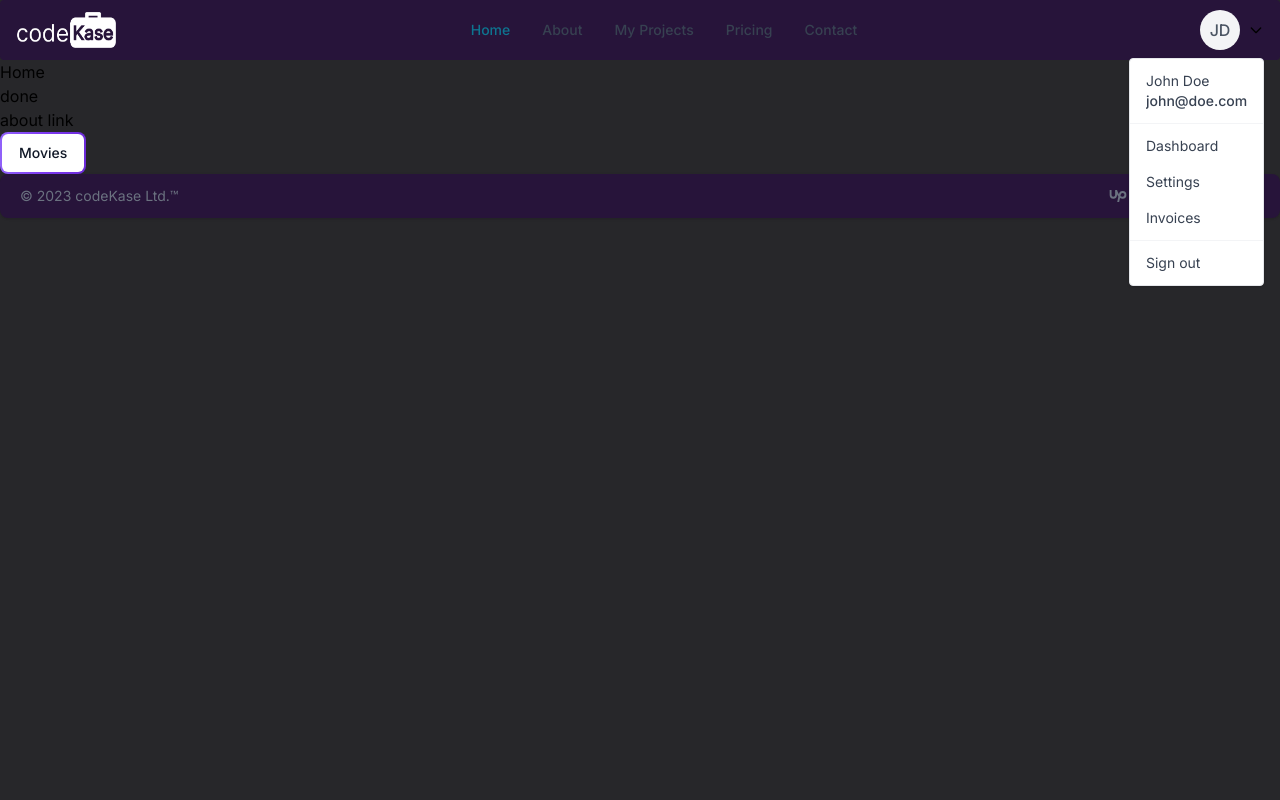
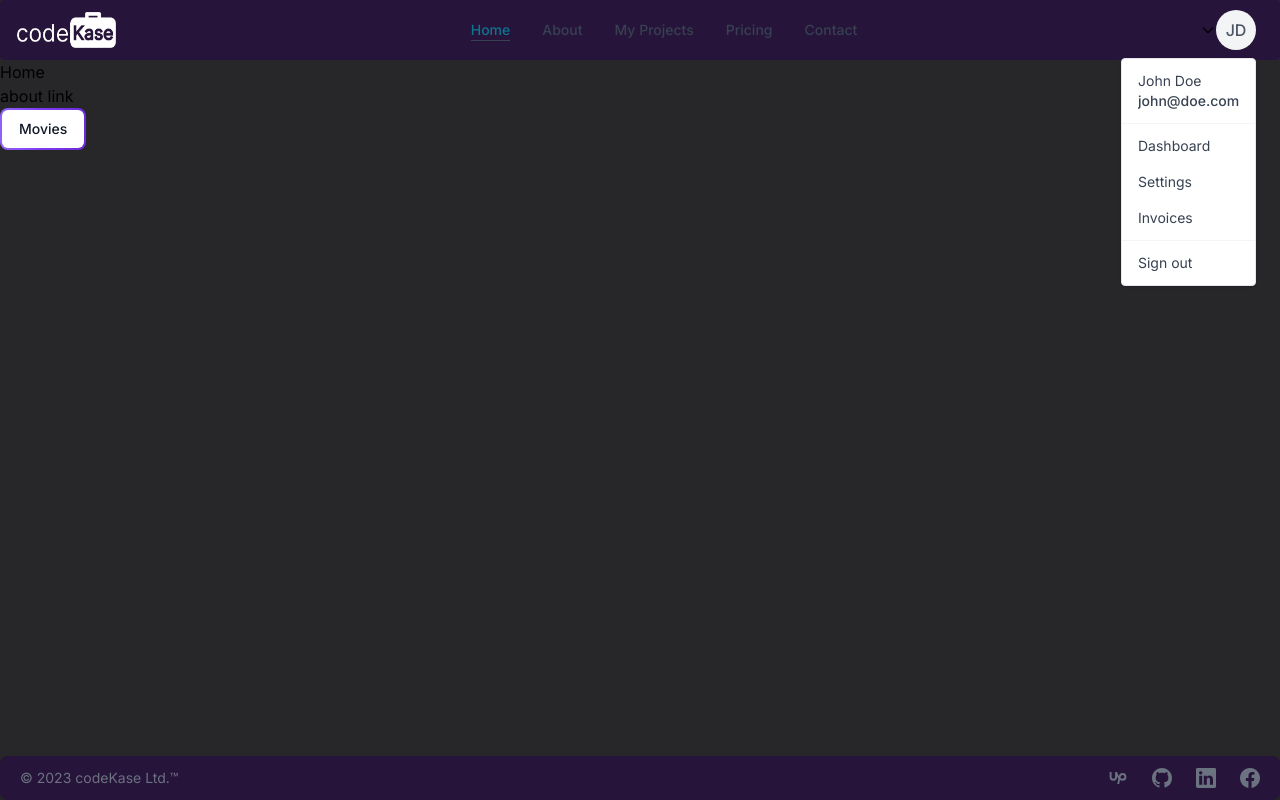
Before and after one commit to CaseySMiller/freelance-portfolio, a Next.js app: page / in a window 1280 px wide. Both pictures are taken after a click on the button "JD". Built offline with nearby package versions, Linux system fonts and the light colour scheme.

Commit message:
fixed styling on nav and moved custom theme to lib and root layout

```diff
--- a/src/app/components/Navbar/page.tsx
+++ b/src/app/components/Navbar/page.tsx
@@ -1,13 +1,12 @@
-'use client';
+"use client";
 
-import { useState, useEffect } from 'react';
-import Image from 'next/image'
-import Link from 'next/link';
-import { usePathname } from 'next/navigation'
+import { useState, useEffect } from "react";
+import Image from "next/image";
+import Link from "next/link";
+import { usePathname } from "next/navigation";
 
-import { Navbar, Dropdown, Avatar, DarkThemeToggle, Flowbite } from 'flowbite-react';
-import logo from '../../../../public/assets/images/logo/Full_Logo_Light_Small.png'
-
+import { Navbar, Dropdown, Avatar, } from "flowbite-react";
+import logo from "../../../../public/assets/images/logo/Full_Logo_Light_Small.png";
 
 interface User {
   isLoggedIn: boolean;
@@ -17,14 +16,13 @@ interface User {
   initials: string;
 }
 
-
 export default function CustomNav() {
   const [user, setUser] = useState<User>({
     isLoggedIn: false,
     firstName: "",
     lastName: "",
     email: "",
-    initials: ""
+    initials: "",
   });
   const pathname = usePathname();
 
@@ -35,15 +33,12 @@ export default function CustomNav() {
       lastName: "Doe",
       initials: "JD",
       email: "john@doe.com",
-    }
+    };
     setUser(userdata);
   }, []);
 
-
-
   return (
-    <Flowbite>
-      <Navbar fluid rounded className='!bg-brand-purple'>
+    <Navbar fluid rounded className="!bg-brand-purple">
       <Navbar.Brand as={Link} href="/">
         <Image
           src={logo}
@@ -54,11 +49,56 @@ export default function CustomNav() {
           className="mr-3 h-9"
         />
       </Navbar.Brand>
+      <div className="flex md:order-1">
+        <Dropdown
+          arrowIcon={true}
+          inline
+          label={
+            user.isLoggedIn ? (
+              <Avatar placeholderInitials={user.initials} rounded />
+            ) : (
+              <Avatar rounded />
+            )
+          }
+        >
+          <Dropdown.Header>
+            <span className="block text-sm">
+              {user.isLoggedIn
+                ? `${user.firstName} ${user.lastName}`
+                : "Hello Guest"}
+            </span>
+            <span className="block truncate text-sm font-medium">
+              {user.isLoggedIn ? user.email : ""}
+            </span>
+          </Dropdown.Header>
+          <Dropdown.Item
+            href="/"
+            disabled={user.isLoggedIn ? false : true}
+            className={!user.isLoggedIn ? "disabled-dropdown" : ""}
+          >
+            Dashboard
+          </Dropdown.Item>
+          <Dropdown.Item
+            href="/"
+            disabled={user.isLoggedIn ? false : true}
+            className={!user.isLoggedIn ? "disabled-dropdown" : ""}
+          >
+            Settings
+          </Dropdown.Item>
+          <Dropdown.Item
+            href="/"
+            disabled={user.isLoggedIn ? false : true}
+            className={!user.isLoggedIn ? "disabled-dropdown" : ""}
+          >
+            Invoices
+          </Dropdown.Item>
+          <Dropdown.Divider />
+          <Dropdown.Item>Sign out</Dropdown.Item>
+        </Dropdown>
+        <Navbar.Toggle />
+      </div>
       <Navbar.Collapse>
-          <Navbar.Link
-            href="/"
-            active={pathname === "/" ? true : false}
-          >
+        <Navbar.Link href="/" active={pathname === "/" ? true : false}>
           Home
         </Navbar.Link>
         <Navbar.Link
@@ -86,48 +126,6 @@ export default function CustomNav() {
           Contact
         </Navbar.Link>
       </Navbar.Collapse>
-        <div className="flex md:order-2">
-        {/* <DarkThemeToggle /> */}
-        <Dropdown
-          arrowIcon={true}
-          inline
-          label={user.isLoggedIn ? <Avatar placeholderInitials={user.initials} rounded /> : <Avatar rounded />}
-          // label={<Avatar placeholderInitials={user.initials} rounded />}
-        >
-          <Dropdown.Header>
-            <span className="block text-sm">{user.isLoggedIn ? `${user.firstName} ${user.lastName}` : "Hello Guest"}</span>
-            <span className="block truncate text-sm font-medium">{user.isLoggedIn ? user.email : ""}</span>
-          </Dropdown.Header>
-          <Dropdown.Item
-            href="/"
-            disabled={user.isLoggedIn ? false : true}
-            className={!user.isLoggedIn ? 'disabled-dropdown' : ''}
-          >
-            Dashboard
-          </Dropdown.Item>
-          <Dropdown.Item
-            href="/"
-            disabled={user.isLoggedIn ? false : true}
-            className={!user.isLoggedIn ? 'disabled-dropdown' : ''}
-          >
-            Settings
-          </Dropdown.Item>
-          <Dropdown.Item
-            href="/"
-            disabled={user.isLoggedIn ? false : true}
-            className={!user.isLoggedIn ? 'disabled-dropdown' : ''}
-          >
-            Invoices
-          </Dropdown.Item>
-          <Dropdown.Divider />
-          <Dropdown.Item>
-            Sign out
-          </Dropdown.Item>
-        </Dropdown>
-        <Navbar.Toggle />
-      </div>
-
     </Navbar>
-    </Flowbite>
-  )
+  );
 }
--- a/src/app/globals.css
+++ b/src/app/globals.css
@@ -7,6 +7,7 @@
   --foreground-rgb: 0, 0, 0;
   --background-start-rgb: 214, 219, 220;
   --background-end-rgb: 255, 255, 255;
+  --hd-ft-total: 104px;
 }
 
 @media (prefers-color-scheme: dark) {
@@ -19,12 +20,6 @@
 
 body {
   color: rgb(var(--foreground-rgb));
-  /* background: linear-gradient(
-      to bottom,
-      transparent,
-      rgb(var(--background-end-rgb))
-    )
-    rgb(var(--background-start-rgb)); */
 }
 
 /* override active like behavior on disbled item in dropdown menu */
@@ -50,3 +45,7 @@ body {
   color: white!important;
   padding-left: .2rem;
 }
+
+/* create an element class to make footer always be at bottom of page or below */
+.footer-v-spacer {
+  min-height: calc(100vh - var(--hd-ft-total));}
--- a/src/app/layout.tsx
+++ b/src/app/layout.tsx
@@ -1,28 +1,37 @@
-import type { Metadata } from 'next'
-import { Inter } from 'next/font/google'
-import './globals.css'
-import CustomNav from './components/Navbar/page'
-import CustomFooter from './components/Footer/page'
+import type { Metadata } from "next";
+import { Inter } from "next/font/google";
 
-const inter = Inter({ subsets: ['latin'] })
+import { CustomFlowbiteTheme, Flowbite } from "flowbite-react";
+import customTheme from "./lib/customTheme";
+
+import "./globals.css";
+
+import CustomNav from "./components/Navbar/page";
+import CustomFooter from "./components/Footer/page";
+
+const inter = Inter({ subsets: ["latin"] });
 
 export const metadata: Metadata = {
   title: "codeKase Freelance Web Development",
   description: "codeKase Freelance Web Development",
-}
+};
 
 export default function RootLayout({
   children,
 }: {
-  children: React.ReactNode
+  children: React.ReactNode;
 }) {
+const customFlowbiteTheme: CustomFlowbiteTheme = customTheme;
+
   return (
     <html lang="en" className="dark bg-zinc-800">
       <body className={inter.className}>
+      <Flowbite theme={{ theme: customFlowbiteTheme }}>
         <CustomNav />
-        {children}
+        <div className="footer-v-spacer">{children}</div>
         <CustomFooter />
+      </Flowbite>
       </body>
     </html>
-  )
+  );
 }
--- /dev/null
+++ b/src/app/lib/customTheme.ts
@@ -0,0 +1,15 @@
+const customTheme ={
+  dropdown: {
+    arrowIcon: "-order-1 h-4 w-4 color-red-500",
+    inlineWrapper: "flex items-center mr-2",
+  },
+  navbar: {
+    link: {
+      active: {
+        on: "hover:bg-gray-700 border-b border-gray-700 bg-brand-purple text-white dark:text-white md:bg-transparent md:text-cyan-700",
+      },
+    },
+  },
+};
+
+export default customTheme;
--- a/src/app/loading.tsx
+++ b/src/app/loading.tsx
@@ -2,7 +2,7 @@ import { Spinner } from "flowbite-react";
 
 export default function Loading() {
   return (
-    <div className="flex flex-col items-center justify-center w-screen h-screen">
+    <div className="flex flex-col items-center justify-center w-screen footer-v-spacer">
       <h1 className="text-4xl font-bold text-center text-gray-800 dark:text-white">
         <Spinner size="xl" color="purple" /> <span>Loading</span>
         <Spinner size="xs" className="spinner-period" color="purple" />
--- a/src/app/page.tsx
+++ b/src/app/page.tsx
@@ -1,25 +1,16 @@
-"use client";
+// "use client";
 
-import { useState } from "react";
+// import { useState } from "react";
 import Link from "next/link";
-import { Button, Flowbite } from "flowbite-react";
-import type { CustomFlowbiteTheme } from "flowbite-react";
+import { Button, } from "flowbite-react";
 
 export default function Home() {
-  const [waitDone, setWaitDone] = useState("waiting");
+  // const [waitDone, setWaitDone] = useState("waiting");
   const fakeWait = new Promise((resolve) => setTimeout(resolve, 8000));
 
-  fakeWait.then(() => {
-    setWaitDone("done");
-  });
-
-  const customTheme: CustomFlowbiteTheme = {
-    button: {
-      color: {
-        primary: "bg-red-500 hover:bg-red-600",
-      },
-    },
-  };
+  // fakeWait.then(() => {
+  //   setWaitDone("done");
+  // });
 
   // useEffect(() => {
   //   fakeWait.then(() => {
@@ -28,15 +19,15 @@ export default function Home() {
   // }, []);
 
   return (
-    <Flowbite theme={{ theme: customTheme }}>
+    <>
       <h1>Home</h1>
-      <p>{waitDone}</p>
+      {/* <p>{waitDone}</p> */}
       <Link href="/about">about link</Link>
       <Link href="/movies">
         <Button outline gradientMonochrome="purple">
           Movies
         </Button>
       </Link>
-    </Flowbite>
+    </>
   );
 }
```
Lines whose indentation alone changed are shown as unchanged.
